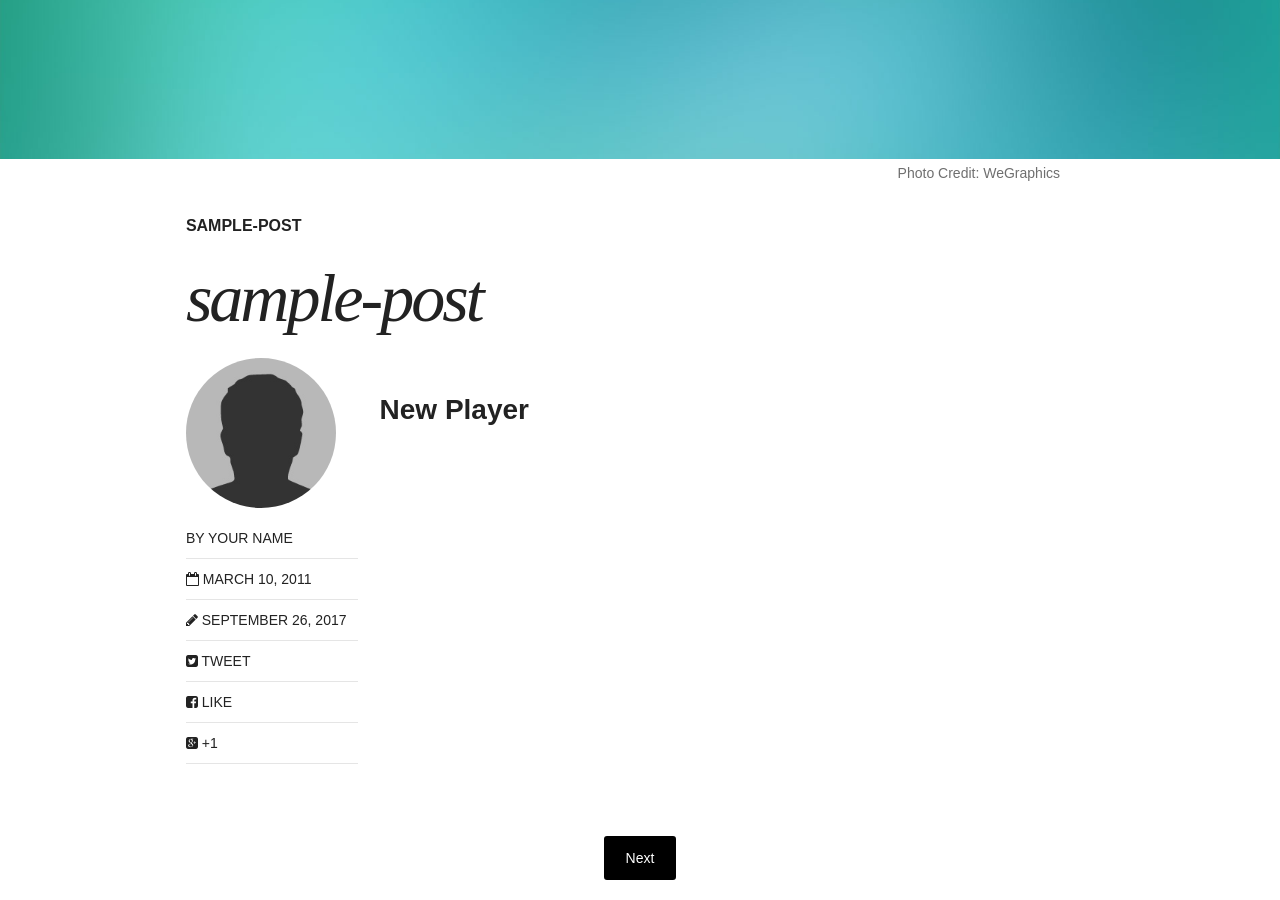
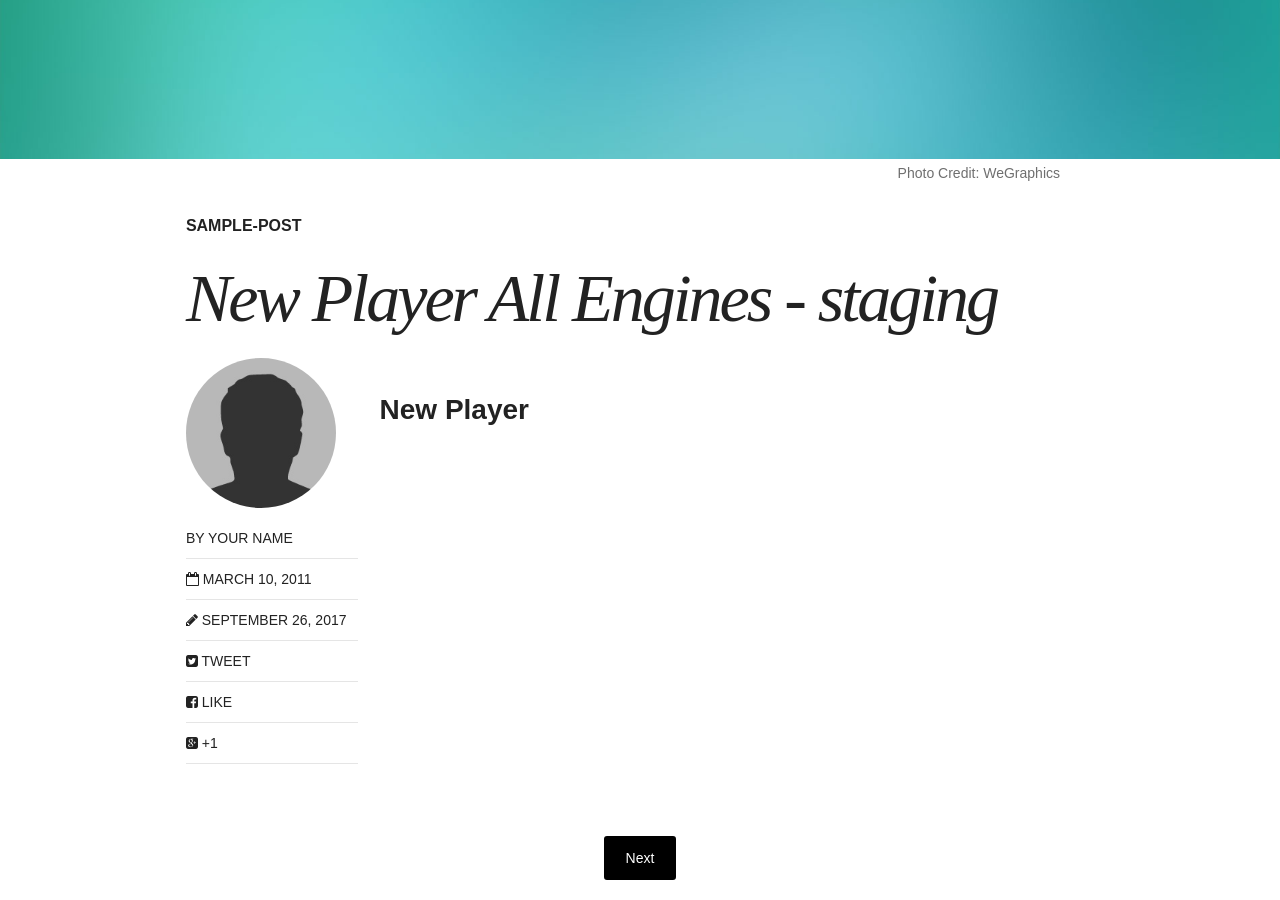
Before and after one commit to galdil/galdil.github.io, a Jekyll site: the page built from _posts/articles/2011-03-10-new-player-all-engines-staging.md, in a window 1280 px wide and 900 px high, scrolled down 534 px. Built offline with Jekyll 4.4.1, drawn with Linux system fonts in a browser that asks for light colours; nearby versions of some CDN libraries.

Commit message:
Update and rename 2011-03-10-sample-post.md to 2011-03-10-new-player-all-engines-staging.md

```diff
--- a/_posts/articles/2011-03-10-sample-post.md
+++ b/_posts/articles/2011-03-10-new-player-all-engines-staging.md
@@ -1,6 +1,6 @@
 ---
 layout: post
-title: "sample-post"
+title: "New Player All Engines - staging"
 excerpt: "gal tubi bla bla bla"
 modified: 2017-09-26
 categories: articles
```
